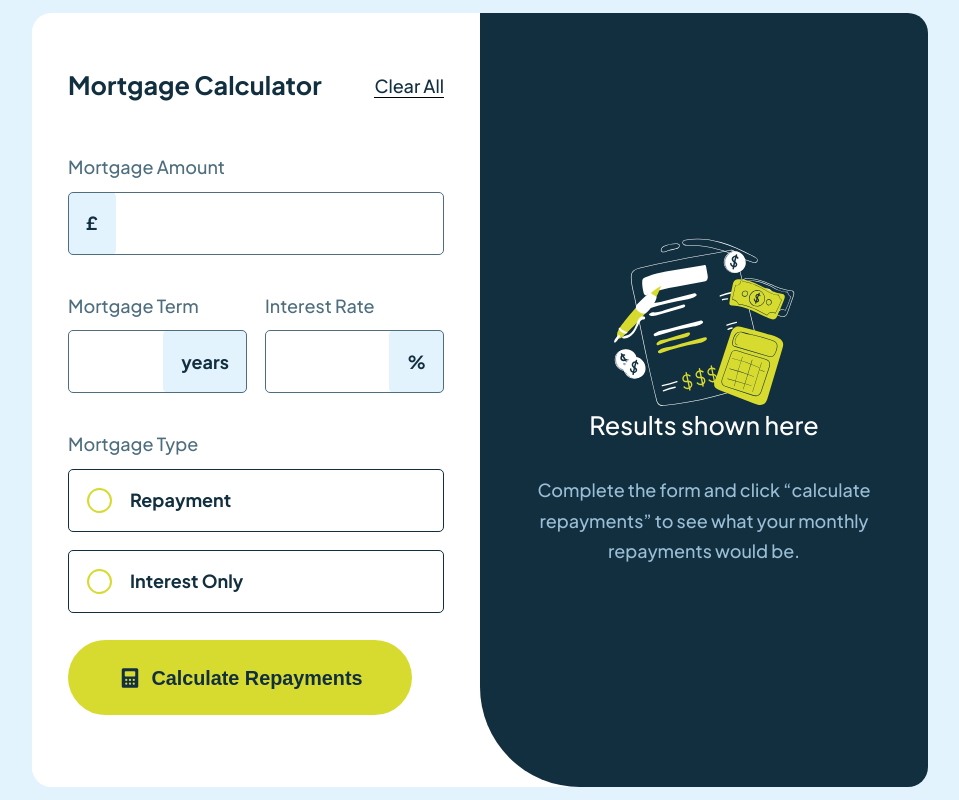
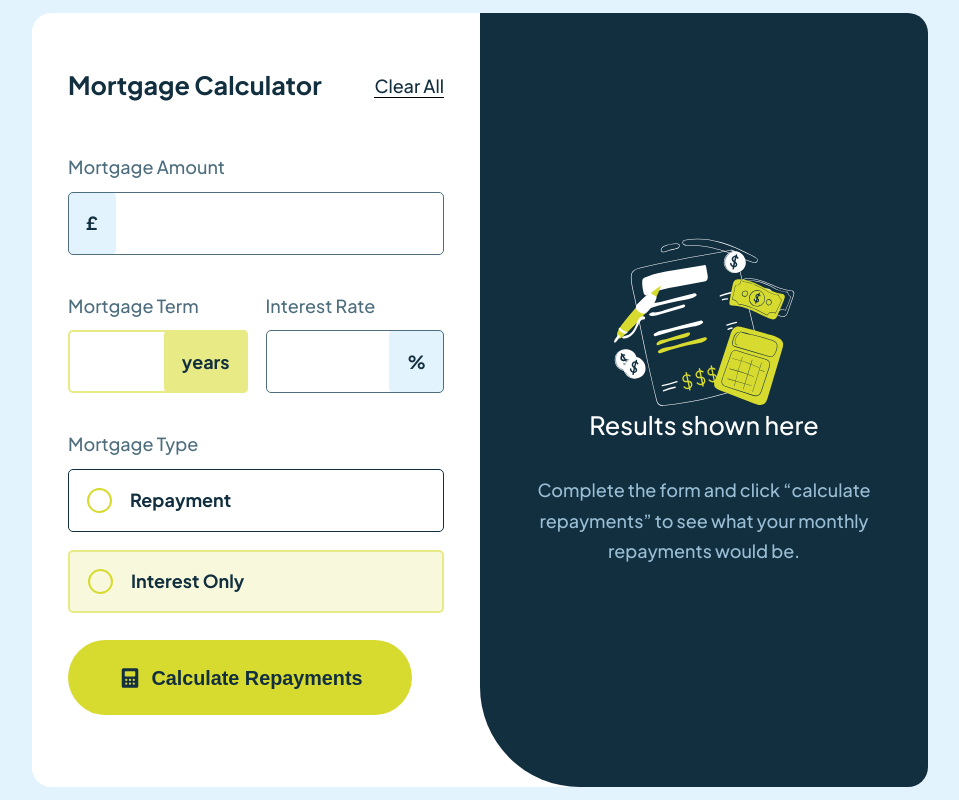
Before and after one commit to MalcolmSmalls/mortgage-repayment-calculator, a plain HTML site: page index.html in a window 1280 px wide. Shown: the whole page, without its empty margins (160-1119 px from the left). Drawn offline with Linux system fonts and the light colour scheme.

Commit message:
Add active states for CSS

```diff
--- a/index.html
+++ b/index.html
@@ -36,8 +36,8 @@
           <div class="combined-input">
             <label class="form-label" for="term">Mortgage Term</label>
             <div class="input-container">
-              <input class="form-input form-term input-padding-right" name="mortgageTerm" type="text" id="term" maxlength="3" required>
-              <div class="input-accent accent-right">years</div>
+              <input class="form-input form-term input-padding-right active-input" name="mortgageTerm" type="text" id="term" maxlength="3" required>
+              <div class="input-accent accent-right active-input-icon">years</div>
             </div>
           </div>
 
@@ -61,7 +61,7 @@
           </label>
           <span for="repayment">Repayment</span>
         </label>
-        <label class="radio-wrapper mb-md">
+        <label class="radio-wrapper mb-md active-radio">
           <label class="radio-label">
             <input class="form-type" name="mortgageType" type="radio" id="interest-type" value="interest-only" required>
             <span class="check"></span>
--- a/styles/style.css
+++ b/styles/style.css
@@ -284,6 +284,19 @@ input[type="radio"]{
   margin: .3em 0;
 }
 
+.active-radio{
+    border: 2px solid hsl(61, 70%, 72%);
+    background-color: hsl(61, 70%, 92%);
+}
+
+.active-input{
+    border: 2px solid hsl(61, 70%, 72%);
+}
+
+.active-input-icon{
+    background-color:  hsl(61, 70%, 72%);
+}
+
 @media (min-width:1100px){
     body{
         min-height:100vh;
```
